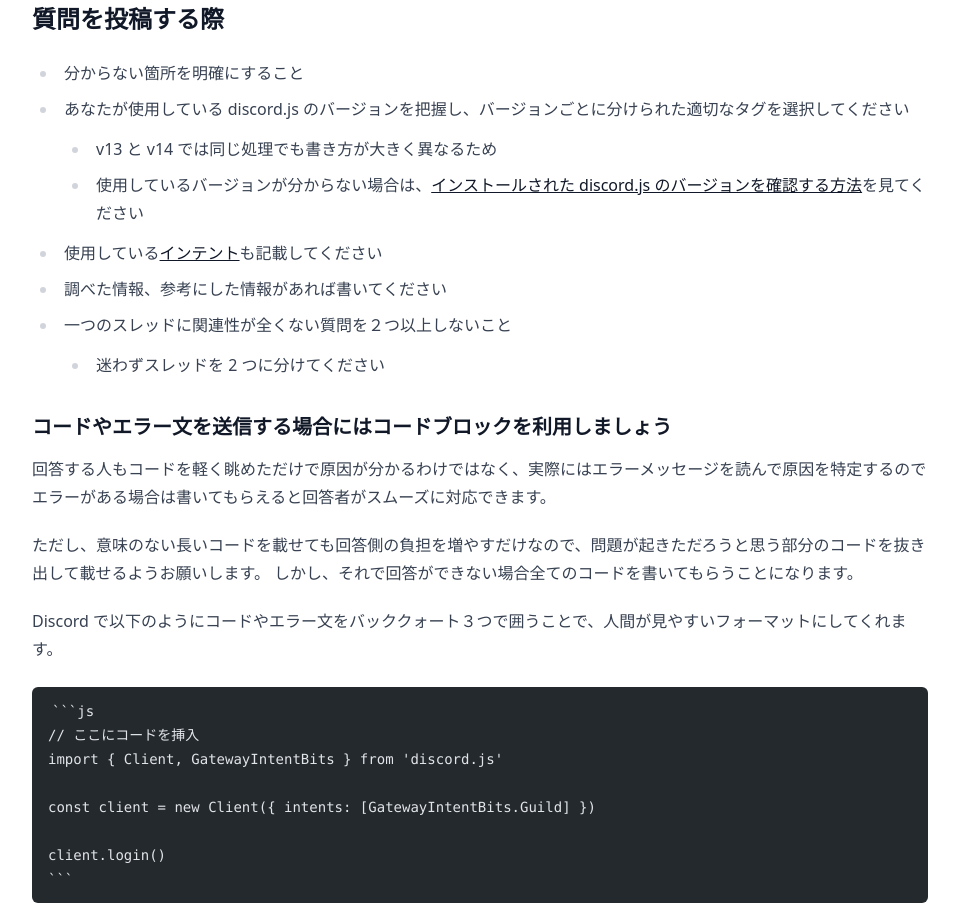
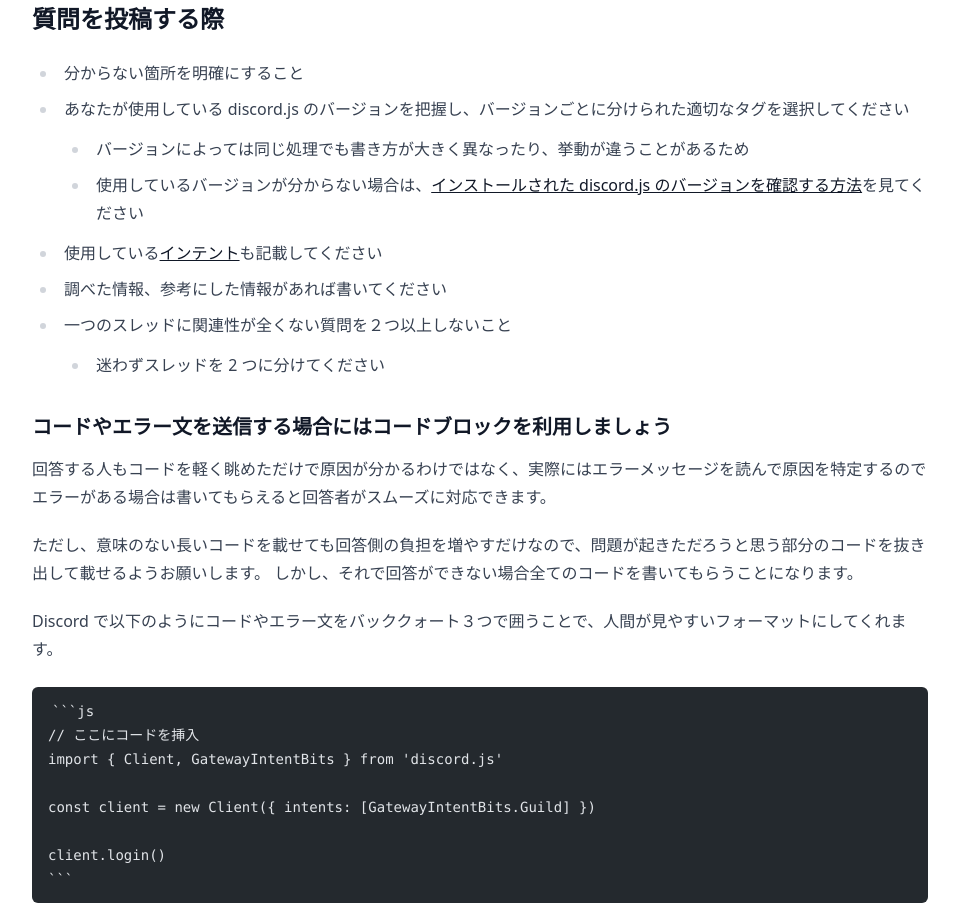
Before and after one commit to discordjs-japan/homepage, an Astro site: page /guidelines/questioner in a window 1280 px wide. Shown: the part 1699-2623 px from the top of the page, without its empty margins (160-1119 px from the left). Built offline with nearby package versions, Linux system fonts and the light colour scheme; Astro itself is replaced by a stand-in of ours; code samples lack their colours.

Commit message:
v13の質問受け付け終了に伴い、ガイドラインの文言を変更
ref: https://discord.com/channels/391390986770710528/1276313595961151619/1276420709253644364

```diff
--- a/src/pages/guidelines/questioner.mdx
+++ b/src/pages/guidelines/questioner.mdx
@@ -43,7 +43,7 @@
 
 - 分からない箇所を明確にすること
 - あなたが使用している discord.js のバージョンを把握し、バージョンごとに分けられた適切なタグを選択してください
-  - v13 と v14 では同じ処理でも書き方が大きく異なるため
+  - バージョンによっては同じ処理でも書き方が大きく異なったり、挙動が違うことがあるため
   - 使用しているバージョンが分からない場合は、[インストールされた discord.js のバージョンを確認する方法](https://cosen.se/discordjs-japan/インストールされたDiscord.jsのバージョンを確認する方法)を見てください
 - 使用している[インテント](https://cosen.se/discordjs-japan/Intents)も記載してください
 - 調べた情報、参考にした情報があれば書いてください
```
